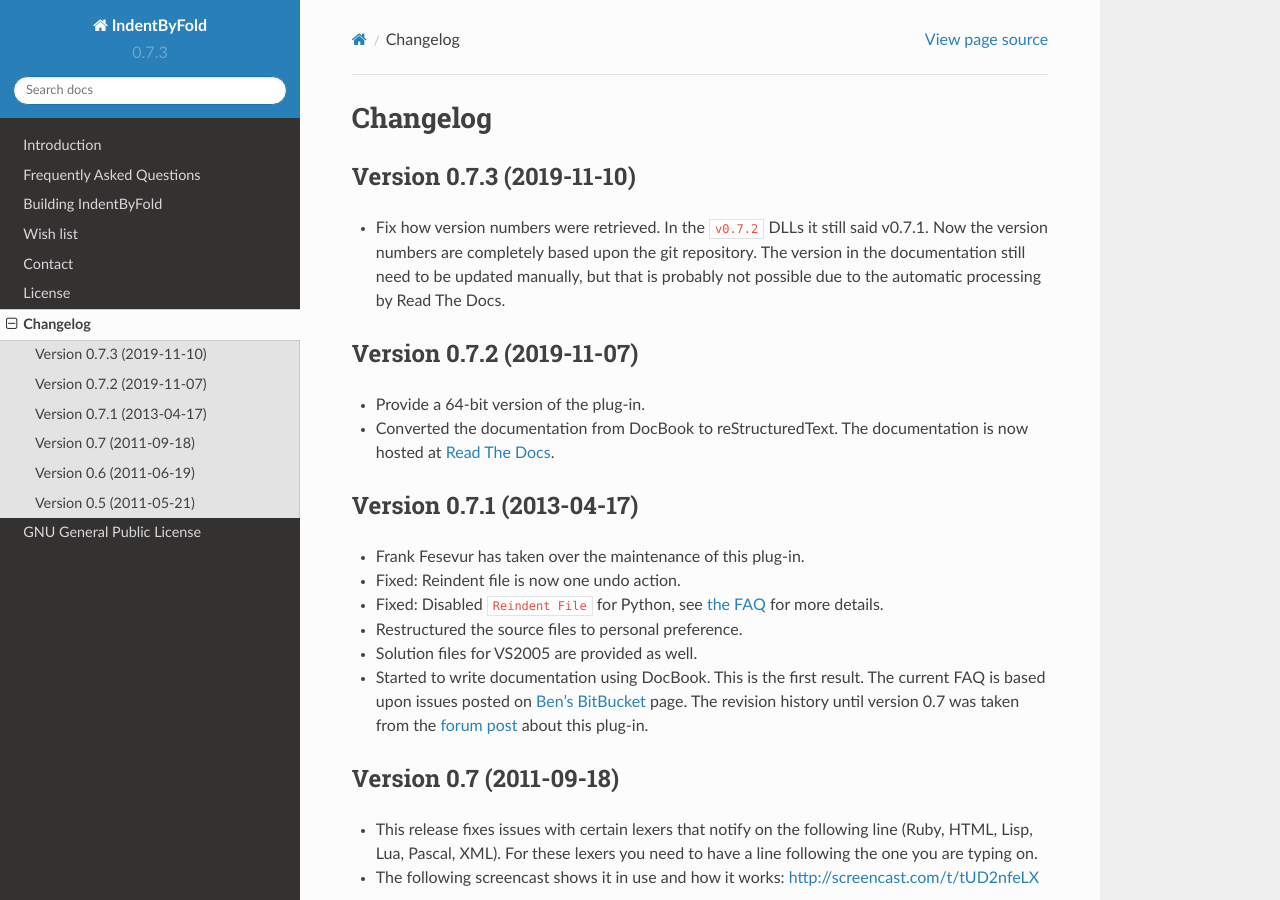
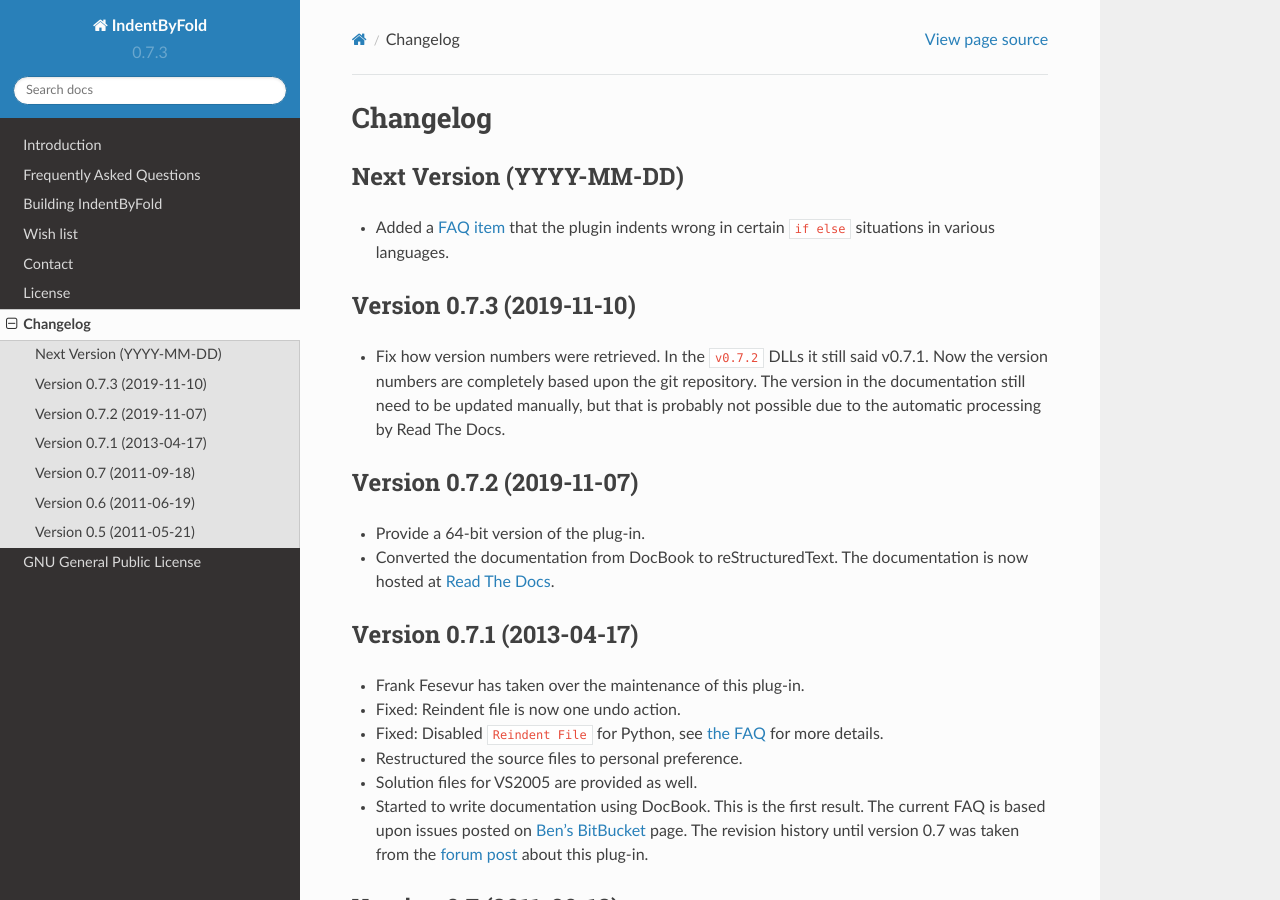
Before and after one commit to ffes/indentbyfold, a Sphinx documentation site: the page built from docs/changelog.rst, in a window 1280 px wide and 900 px high. Built offline with Sphinx 7.4.7 and the Read the Docs theme 2.0.0, drawn with Linux system fonts in a browser that asks for light colours.

Commit message:
Add if-else FAQ to the changelog

```diff
--- a/docs/changelog.rst
+++ b/docs/changelog.rst
@@ -1,5 +1,12 @@
 Changelog
 =========
+
+Next Version (YYYY-MM-DD)
+-------------------------
+
+-  Added a :ref:`FAQ item <faq_if_else>` that the plugin indents wrong in
+   certain ``if else`` situations in various languages.
+
 
 Version 0.7.3 (2019-11-10)
 --------------------------
```
